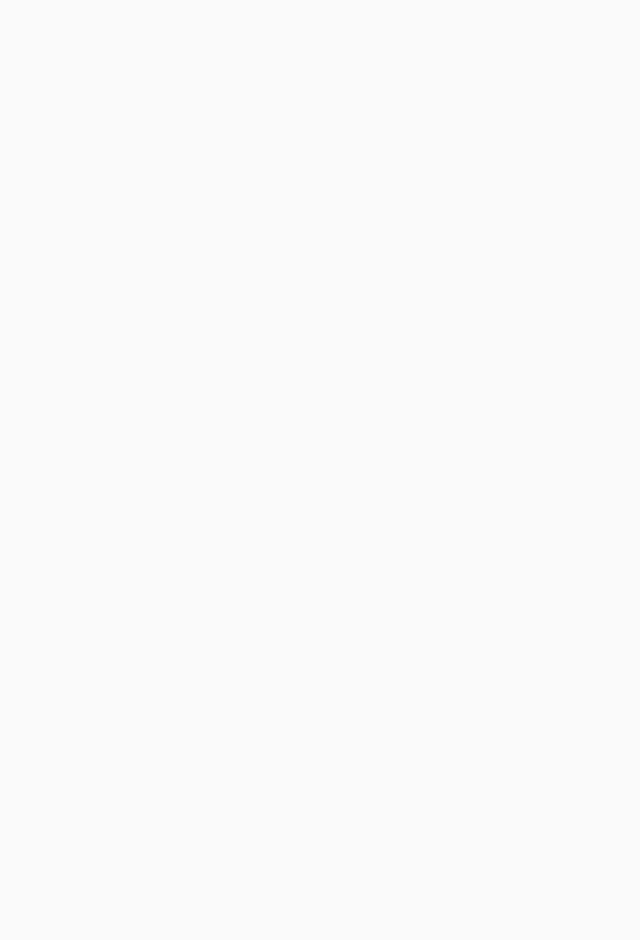
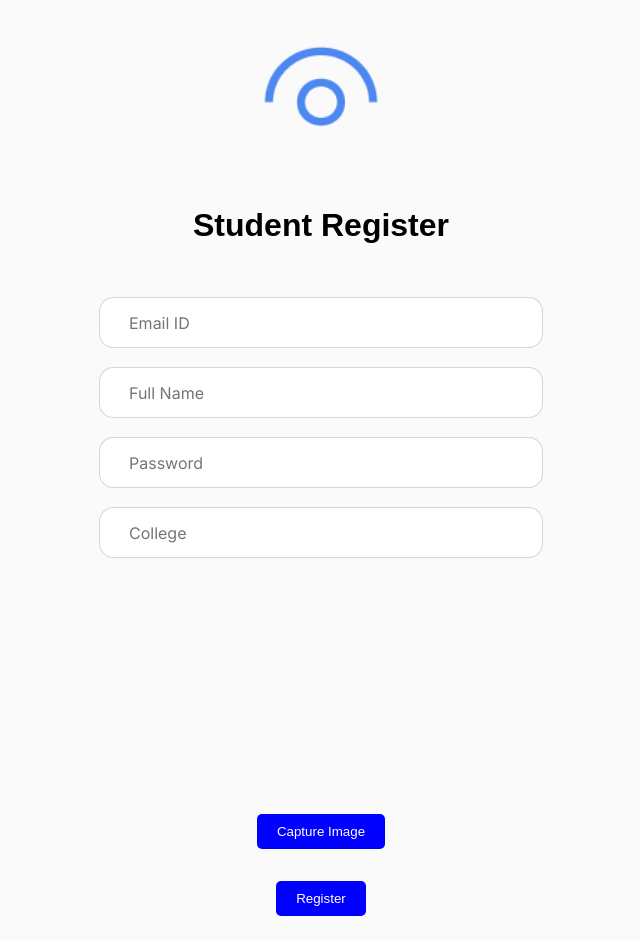
Before and after one commit to shreyasri258/Client, a React (Create React App) app: page /student-register in a window 1280 px wide. Before the commit this address had no page. Shown: the whole page, without its empty margins (319-959 px from the left). Before the commit the page ends 800 px from the top, so only its background shows below. Built offline with nearby package versions, Linux system fonts and the light colour scheme; no server answers.

Commit message:
Routes fixed

```diff
--- /dev/null
+++ b/src/AdminRegister.jsx
@@ -0,0 +1,51 @@
+import React, { useState } from 'react';
+import './css/UserRegister.css';
+import logo from './images/logo.png';
+import CommonInput from './CommonInput';
+import { Link } from 'react-router-dom';
+
+const inputField = ['Email ID', 'Full Name', 'Password', 'College'];
+
+const AdminRegister = () => {
+  const [showModal, setShowModal] = useState(false);
+
+  const handleRegister = () => {
+    // Your registration logic goes here
+    // After successful registration, show the modal
+    setShowModal(true);
+  };
+
+  return (
+    <div className="user-register">
+      <div className="logo">
+        <img src={logo} alt="aankh-logo" />
+      </div>
+      <div className="register-form">
+        <h1 className="title-heading">Examiner Register</h1>
+        <div className="input-fields">
+          {inputField.map((item) => (
+            <CommonInput key={item} placeholderText={item} />
+          ))}
+        </div>
+        <button onClick={handleRegister}>Register</button>
+      </div>
+      {showModal && (
+        <div className="modal-overlay">
+          <div className="modal-card">
+            <p>Registration successful!</p>
+            <div className="modal-buttons">
+              <Link to="/teacher-login">
+                <button>Login</button>
+              </Link>
+              <Link to="/">
+                <button>Home Page</button>
+              </Link>
+            </div>
+          </div>
+        </div>
+      )}
+    </div>
+  );
+};
+
+export default AdminRegister;
--- a/src/App.js
+++ b/src/App.js
@@ -6,11 +6,13 @@ import { GlobalStateProvider } from './GlobalState';
 import StudentLogin from './StudentLogin';
 import TeacherLogin from './TeacherLogin';
 import LoginHandler from './LoginHandler';
+import RegisterHandler from './RegisterHandler';
 import AdminDashboard from './AdminDashboard';
 import StudentDashboard from './StudentDashboard';
 import Exam from './Exam';
 import Landing from './landing/Landing'
 import Instructions from './Instructions';
+import AdminRegister from './AdminRegister';
 
 const App = () => {
  return (
@@ -20,7 +22,9 @@ const App = () => {
                 <Route path="/" element={<Landing />} />
                 <Route path="/role-selection" element={<RoleSelection />} />
                 <Route path="/login-register" element={<LoginRegister />} />
-                <Route path="/register" element={<UserRegister />} />
+                <Route path='/register' element={<RegisterHandler/>}/>
+                <Route path="/student-register" element={<UserRegister />} />
+                <Route path="/teacher-register" element={<AdminRegister />} />
                 <Route path="/login" element={<LoginHandler />} />
                 <Route path="/student-login" element={<StudentLogin />} />
                 <Route path="/teacher-login" element={<TeacherLogin />} />
--- a/src/LoginRegister.jsx
+++ b/src/LoginRegister.jsx
@@ -18,7 +18,12 @@ const LoginRegister = () => {
 
 
  const handleRegister = () => {
-  navigate('/register');
+
+  if (selectedRole === 'student') {
+   navigate('/student-register');
+} else if (selectedRole === 'teacher') {
+   navigate('/teacher-register');
+}
 };
 
 
--- /dev/null
+++ b/src/RegisterHandler.jsx
@@ -0,0 +1,21 @@
+import { useLocation } from 'react-router-dom';
+import AdminRegister from './AdminRegister';
+import UserRegister from './UserRegister';
+
+const RegisterHandler = () => {
+ const location = useLocation();
+ const urlParams = new URLSearchParams(location.search);
+ const role = urlParams.get('role');
+
+ switch (role) {
+    case 'student':
+      return <UserRegister />;
+    case 'teacher':
+      return <AdminRegister />;
+    default:
+      return null;
+ }
+};
+
+
+export default RegisterHandler;
--- a/src/RoleSelection.jsx
+++ b/src/RoleSelection.jsx
@@ -16,7 +16,7 @@ const LoginRegisterPopup = ({navigate , onClose, selectedRole }) => {
        <div className="popup-inner">
          <h2>Choose your action</h2>
          <Button onClick={() => { navigate(`/login?role=${selectedRole}`); onClose(); }}>Login</Button>
-         <Button onClick={() => { navigate('/register'); onClose(); }}>Register</Button>
+         <Button onClick={() => { navigate(`/register?role=${selectedRole}`); onClose(); }}>Register</Button>
        </div>
      </div>
   );
--- a/src/StudentLogin.jsx
+++ b/src/StudentLogin.jsx
@@ -24,7 +24,7 @@ const StudentLogin = () => {
         <img src={logo} alt="aankh-logo" />
       </div>
       <div className="login-form">
-        <h1 className="title-heading">User Login</h1>
+        <h1 className="title-heading">Examinee Login</h1>
         <div className="input-fields">
           {inputField.map((item) => (
             <CommonInput placeholderText={item} />
--- a/src/TeacherLogin.jsx
+++ b/src/TeacherLogin.jsx
@@ -23,7 +23,7 @@ const TeacherLogin = () => {
         <img src={logo} alt="aankh-logo" />
       </div>
       <div className="login-form">
-        <h1 className="title-heading">Admin Login</h1>
+        <h1 className="title-heading">Examiner Login</h1>
         <div className="input-fields">
           {inputField.map((item) => (
             <CommonInput placeholderText={item} />
--- a/src/UserRegister.jsx
+++ b/src/UserRegister.jsx
@@ -1,12 +1,34 @@
-import React from 'react';
+import React, { useState, useRef } from 'react';
 import './css/UserRegister.css';
 import logo from './images/logo.png';
 import CommonInput from './CommonInput';
-import CtaButton from './CtaButton';
+import { Link } from 'react-router-dom';
+import Webcam from 'react-webcam'; // Import the Webcam component
 
-const inputField =['Email ID', 'Full Name', 'Password', 'College'];
+const inputField = ['Email ID', 'Full Name', 'Password', 'College'];
 
-const UserRegister = () => {
+const StudentRegister = () => {
+  const [showModal, setShowModal] = useState(false);
+  const [capturedImage, setCapturedImage] = useState(null); // State to store captured image
+  const webcamRef = useRef(null); // Reference to the webcam component
+
+  const handleRegister = () => {
+    // Your registration logic goes here
+    // After successful registration, show the modal
+    setShowModal(true);
+  };
+
+  const capture = () => {
+    const imageSrc = webcamRef.current.getScreenshot(); // Capture image from webcam
+    setCapturedImage(imageSrc); // Save captured image in base64 format
+    webcamRef.current.stream.getTracks().forEach(track => track.stop()); // Turn off the camera
+  };
+
+  const videoConstraints = {
+    width: 480,
+    height: 360,
+    facingMode: "user"
+  };
 
   return (
     <div className="user-register">
@@ -14,17 +36,50 @@ const UserRegister = () => {
         <img src={logo} alt="aankh-logo" />
       </div>
       <div className="register-form">
-            <h1 className="title-heading">Register</h1>
+        <h1 className="title-heading">Student Register</h1>
         <div className="input-fields">
           {inputField.map((item) => (
-                    <CommonInput placeholderText={item} />
+            <CommonInput key={item} placeholderText={item} />
           ))}
         </div>
-            <CtaButton text="Register" />
+        {/* Render the base64 image if available */}
+        {capturedImage && <p>Base64 Format: {capturedImage}</p>}
+        {/* Render the webcam component or the button to capture image */}
+        {!capturedImage && (
+          <React.Fragment>
+            <Webcam
+              audio={false}
+              ref={webcamRef}
+              screenshotFormat="image/jpeg"
+              className="webcam"
+              videoConstraints={videoConstraints}
+              screenshotQuality={1}
+              onUserMediaError={(err) => console.log(err)}
+              onUserMedia={() => console.log('user media')}
+              minScreenshotHeight={720}
+            />
+            <button onClick={capture}>Capture Image</button> {/* Button to capture image */}
+          </React.Fragment>
+        )}
+        <button onClick={handleRegister}>Register</button>
+      </div>
+      {showModal && (
+        <div className="modal-overlay">
+          <div className="modal-card">
+            <p>Registration successful!</p>
+            <div className="modal-buttons">
+              <Link to="/student-login">
+                <button>Login</button>
+              </Link>
+              <Link to="/">
+                <button>Home Page</button>
+              </Link>
             </div>
           </div>
+        </div>
+      )}
+    </div>
   );
-
 };
 
-export default UserRegister;
+export default StudentRegister;
--- a/src/components/navbar/Navbar.jsx
+++ b/src/components/navbar/Navbar.jsx
@@ -1,9 +1,7 @@
 import React from 'react';
-// import logo from './../../assets/logofont.svg';
-//import  Name from './images/Name.png'
+import { Link } from 'react-router-dom'; // Import Link from react-router-dom
 import './../../components/navbar/navbar.css';
 import Name from '../../Name.png';
-// import studentImage from '../../';
 
 const NavLinks = () => (
 	<React.Fragment>
@@ -23,7 +21,7 @@ const NavLinks = () => (
 			<a href="/">Contact Us</a>
 		</p>
 		<p>
-			<a href="/login">Login</a>
+			<Link to="/role-selection">Login</Link> {/* Replace <a> with <Link> */}
 		</p>
 	</React.Fragment>
 );
--- a/src/css/UserRegister.css
+++ b/src/css/UserRegister.css
@@ -80,3 +80,56 @@
 	height: 200px;
 	position: absolute;
 }
+
+
+  /* UserRegister.css */
+
+.modal-overlay {
+	position: fixed;
+	top: 0;
+	left: 0;
+	width: 100%;
+	height: 100%;
+	background-color: rgba(0, 0, 0, 0.5);
+	display: flex;
+	justify-content: center;
+	align-items: center;
+  }
+
+  .modal-card {
+	background-color: white;
+	padding: 20px;
+	border-radius: 10px;
+	box-shadow: 0 0 10px rgba(0, 0, 0, 0.3);
+  }
+
+  .modal-buttons {
+	display: flex;
+	justify-content: center;
+	gap: 10px;
+  }
+  /* UserRegister.css */
+
+.webcam-container {
+	position: relative;
+	width: 480px; /* Adjust width as needed */
+	height: 360px; /* Adjust height as needed */
+	margin-bottom: 20px;
+  }
+
+  .webcam {
+	display: block;
+	width: 100%;
+	height: 100%;
+  }
+
+  .head-lines {
+	position: absolute;
+	top: 50%;
+	left: 50%;
+	transform: translate(-50%, -50%);
+	width: 200px;
+	height: 200px;
+	border: 2px solid red;
+	border-radius: 50%;
+  }
```
Lines whose indentation alone changed are shown as unchanged.
